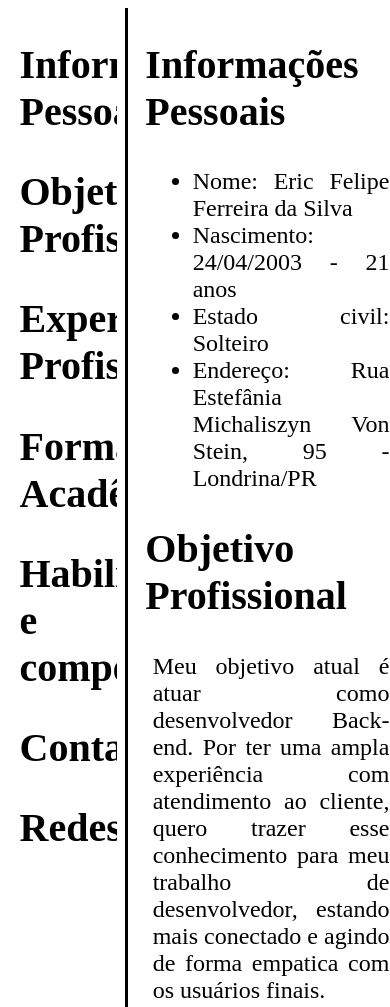
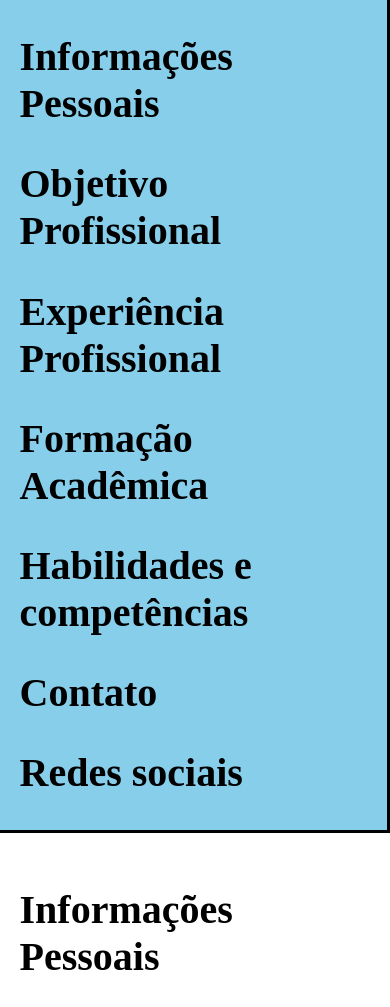
Before and after one commit to Eric-FP/Curriculo, a plain HTML site: page docs/index.html in a window 390 px wide. Shown: the top 1007 px of the page. Drawn offline with nearby package versions, Linux system fonts and the light colour scheme.

Commit message:
ajustes
ajusta a responsividade do site

```diff
--- a/docs/css/estilo.css
+++ b/docs/css/estilo.css
@@ -1,6 +1,5 @@
 body{
-    margin: 5%;
-    margin-top: 2%;
+    margin: 0;
 }
 
 h1 {
@@ -22,13 +21,18 @@ p, ul {
 .container{
     display: flex;
     height: 100%;
+    background-color: #fff;
 }
 
 .menu{
     width: 25%;
     height: 100%;
+    padding-inline: 3%;
     position: fixed;
     overflow-y: auto;
+    background-color: #87CEEB;
+    border-right: solid;
+    color: black;
 }
 
 .menu a{
@@ -42,16 +46,46 @@ p, ul {
 
 .menu a:hover{
     background-color: lightgrey;
+    transition: color 0.5s;
+    color: aquamarine;
 }
 
 .conteudo{
     width: 75%;
     padding-left: 5%;
-    border-left: solid;
+    padding-right: 5%;
     text-align: justify;
-    margin-left: 30%;
+    margin-left: 28%;
 }
 
 .paragrafo {
     padding-left: 3%;
 }
+
+.paragrafo ul{
+    padding-left: 2%;
+}
+
+@media (max-width: 930px) {
+    .container {
+        display: flex;
+        flex-direction: column;
+    }
+
+    .menu {
+        position: static;
+        width: 100%;
+        height: auto;
+        margin-bottom: 20px;
+        border-bottom: solid;
+        padding-inline: 5%;
+        box-sizing: border-box;
+    }
+
+    .conteudo {
+        width: 100%;
+        margin-left: 0;
+        padding-inline: 5%;
+        box-sizing: border-box;
+    }
+}
--- a/docs/index.html
+++ b/docs/index.html
@@ -42,7 +42,7 @@
             </div>
             <div id="expPro">
                 <h2>Experiência Profissional</h2>
-                <div>
+                <div class="paragrafo">
                     <h3>Café da Ordem - fev/2021 à fev/2022</h3>
                     <p>
                         Cargo: Atendente / Entregador.
@@ -56,10 +56,10 @@
                         de ingredientes, utensílios descartáveis e embalagens para reposição.
                     </p>
                 </div>
-                <div>
+                <div class="paragrafo">
                     <h3>Gelt: Registro Ponto</h3>
                     <p>
-                        Cargo: Suporte Técnico de sistema.
+                        Cargo: Suporte Técnico.
                     </p>
                     <p>
                         Período: Início mar/2022 e trabalhando atualmente.
@@ -73,19 +73,24 @@
             </div>
             <div id="formAcadem">
                 <h2>Formação acadêmica</h2>
+                <div class="paragrafo">
                     <ul>
                         <li>Curso: Tecnólogo em Analise e Desenvolvimento de Sistemas</li>
                         <li>Instituição: Universidade Positivo (UP)</li>
                         <li>Termino previsto: Dezembro de 2024</li>
                     </ul>
                 </div>
+            </div>
             <div id="comptHbl">
                 <h2>Competências / Habilidades</h2>
+                <div class="paragrafo">
                     <h3>Soft skills</h3>
                     <p>
                         Boa comunicação; Destreza em relacionamento interpessoal e trabalho em equipe;
                         Rapidez no aprendizado; Resiliência, Inteligência emocional; Organização; Tomada de decisão.
                     </p>
+                </div>
+                <div class="paragrafo">
                     <h3>Hard skills</h3>
                     <ul>
                         <li>Fundamentos e estruturas de computadores;</li>
@@ -98,12 +103,15 @@
                         <li>Banco de dados (intermediário);</li>
                     </ul>
                 </div>
+            </div>
             <div id="contato">
                 <h2>Contato</h2>
+                <div class="paragrafo">
                     <ul>
                         <li>Celular: (43) 99131-6636</li>
                         <li><a href="mailto:ericfp24@gmail.com">ericfp24@gmail.com</a></li>
                     </ul>
+                </div>
             </div>
             <div id="redeSoc">
                 <h2>Redes sociais</h2>
```
Lines whose indentation alone changed are shown as unchanged.
